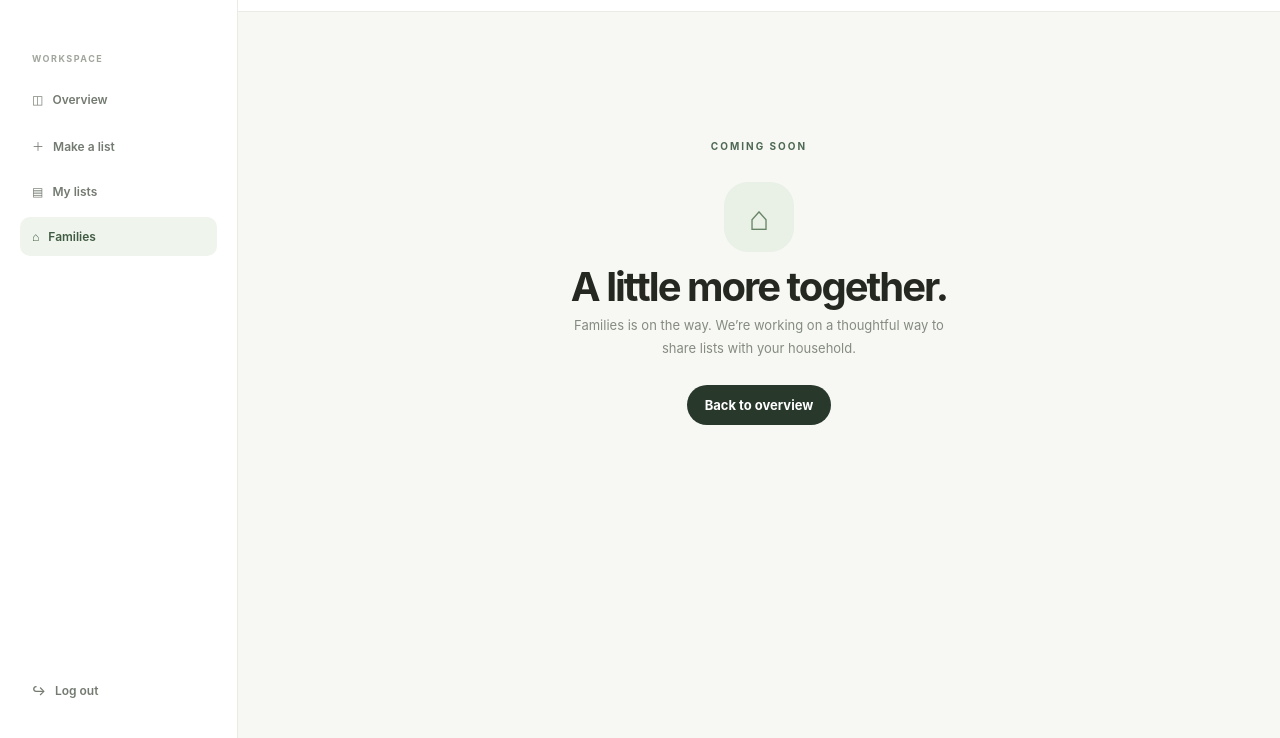
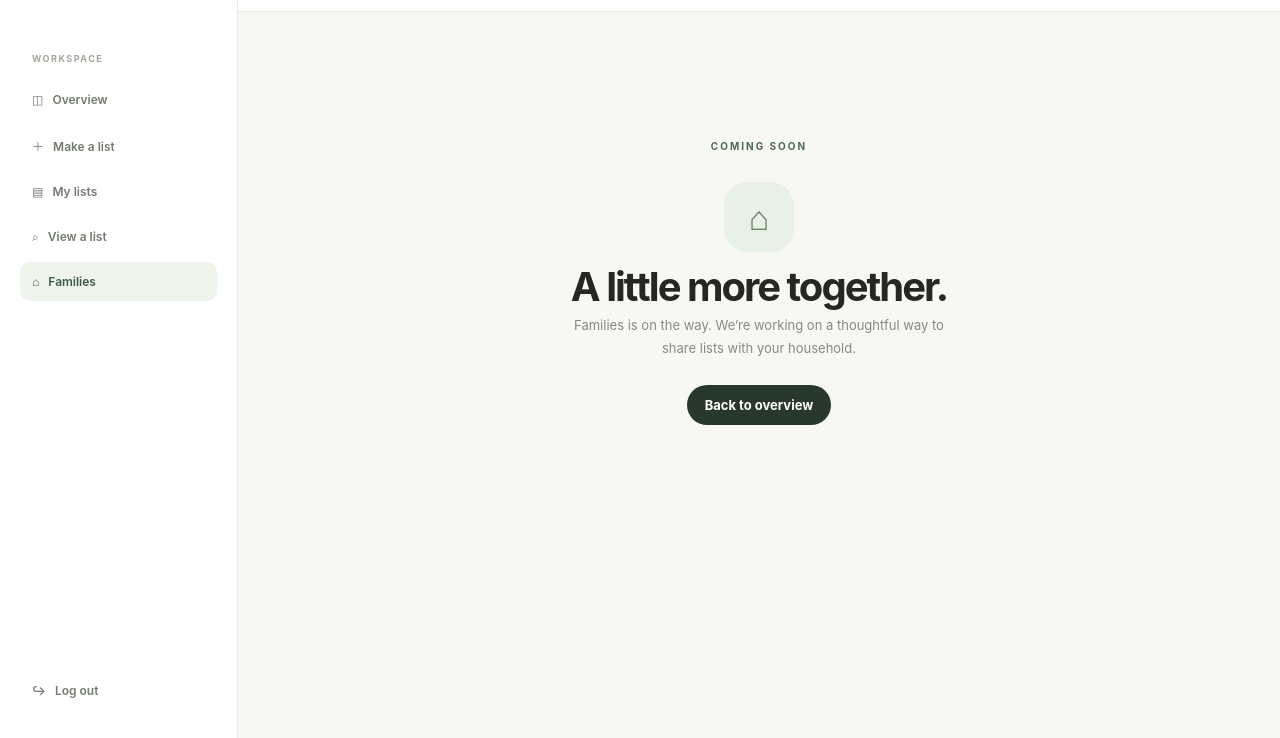
Before and after one commit to PrevolveCodes/wishly2, a plain HTML site: page families.html in a window 1280 px wide. Shown: the part 62-800 px from the top of the page. Drawn offline with Linux system fonts and the light colour scheme; no server answers.

Commit message:
Add View a List navigation

```diff
--- a/families.html
+++ b/families.html
@@ -1 +1 @@
-<!doctype html><html lang="en"><head><meta charset="utf-8"><meta name="viewport" content="width=device-width,initial-scale=1"><title>Families — Wishly</title><link rel="stylesheet" href="css/style.css"><link rel="stylesheet" href="css/app.css"></head><body class="app-body"><aside class="sidebar"><a class="brand" href="dashboard.html"><span class="brand-mark">w</span> wishly</a><nav><span class="nav-caption">WORKSPACE</span><a class="nav-link" href="dashboard.html">◫ &nbsp; Overview</a><a class="nav-link" href="make-list.html">＋ &nbsp; Make a list</a><a class="nav-link" href="my-lists.html">▤ &nbsp; My lists</a><a class="nav-link active" href="families.html">⌂ &nbsp; Families</a></nav><div class="sidebar-bottom"><button id="logout" class="nav-link">↪ &nbsp; Log out</button></div></aside><main class="app-main"><header class="app-top"><span>YOUR WORKSPACE</span><span class="avatar">W</span></header><section class="app-content"><div class="coming-soon"><span class="eyebrow">COMING SOON</span><div class="coming-icon">⌂</div><h1 class="page-title">A little more together.</h1><p>Families is on the way. We’re working on a thoughtful way to share lists with your household.</p><a class="button button-dark" href="dashboard.html">Back to overview</a></div></section></main><script type="module" src="js/shell.js"></script></body></html>
+<!doctype html><html lang="en"><head><meta charset="utf-8"><meta name="viewport" content="width=device-width,initial-scale=1"><title>Families — Wishly</title><link rel="stylesheet" href="css/style.css"><link rel="stylesheet" href="css/app.css"></head><body class="app-body"><aside class="sidebar"><a class="brand" href="dashboard.html"><span class="brand-mark">w</span> wishly</a><nav><span class="nav-caption">WORKSPACE</span><a class="nav-link" href="dashboard.html">◫ &nbsp; Overview</a><a class="nav-link" href="make-list.html">＋ &nbsp; Make a list</a><a class="nav-link" href="my-lists.html">▤ &nbsp; My lists</a><a class="nav-link" href="view-list.html">⌕ &nbsp; View a list</a><a class="nav-link active" href="families.html">⌂ &nbsp; Families</a></nav><div class="sidebar-bottom"><button id="logout" class="nav-link">↪ &nbsp; Log out</button></div></aside><main class="app-main"><header class="app-top"><span>YOUR WORKSPACE</span><span class="avatar">W</span></header><section class="app-content"><div class="coming-soon"><span class="eyebrow">COMING SOON</span><div class="coming-icon">⌂</div><h1 class="page-title">A little more together.</h1><p>Families is on the way. We’re working on a thoughtful way to share lists with your household.</p><a class="button button-dark" href="dashboard.html">Back to overview</a></div></section></main><script type="module" src="js/shell.js"></script></body></html>
```
